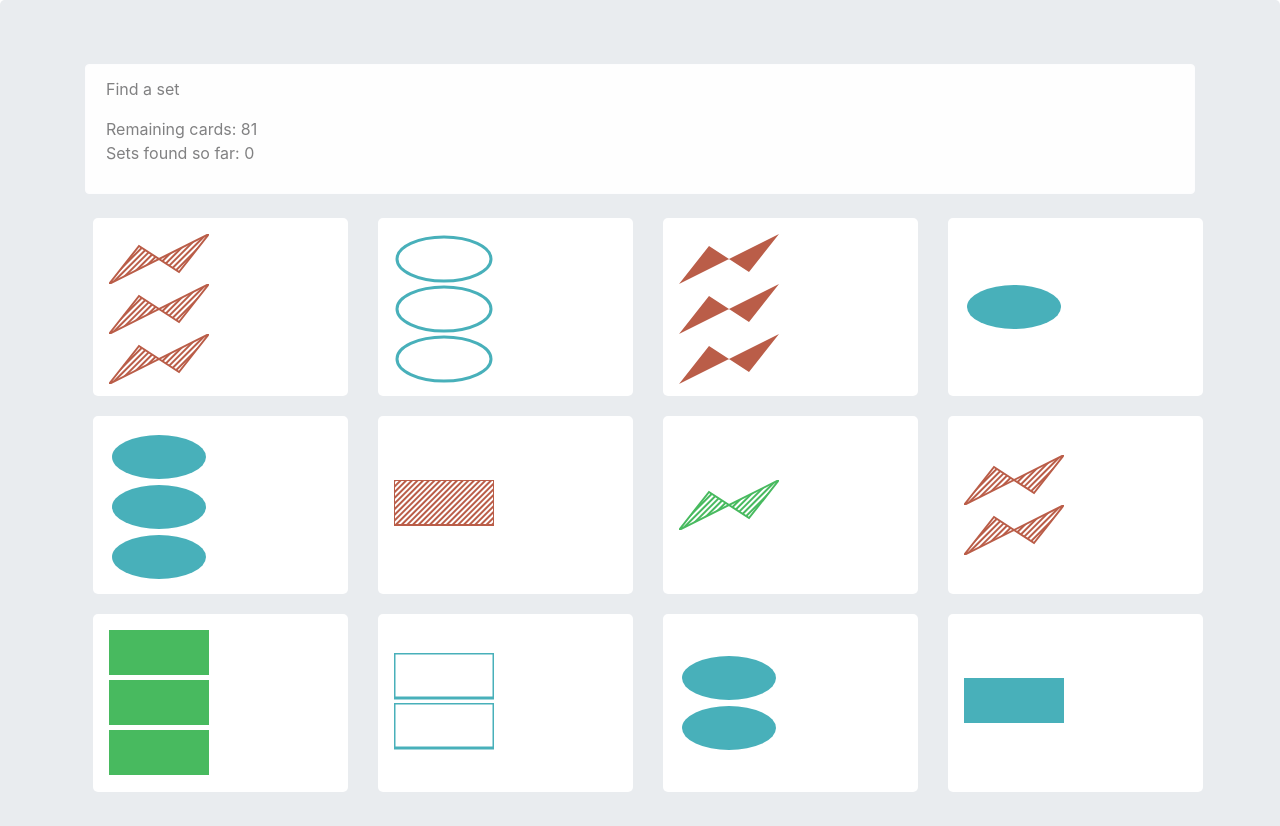
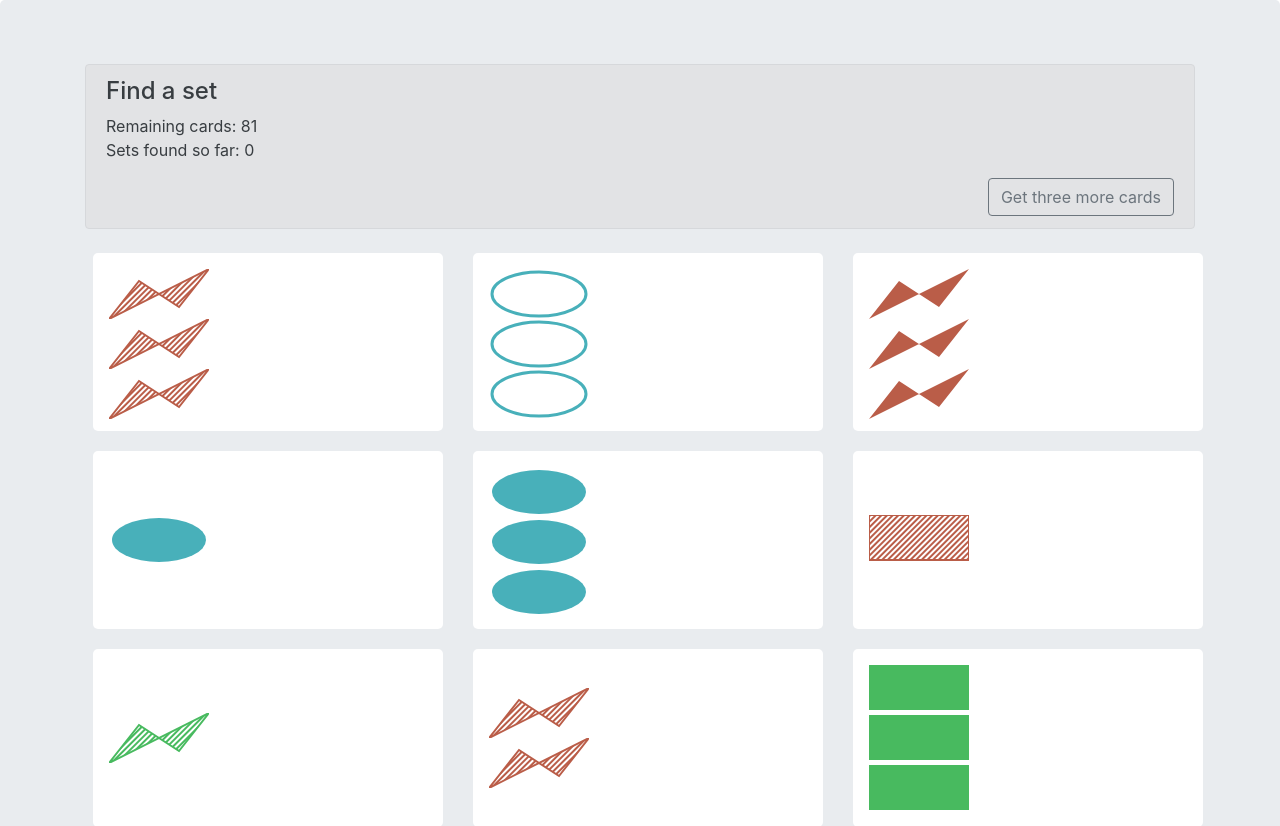
Before and after one commit to Jana-Z/threeOfAKind, a React (Create React App) app: page / in a window 1280 px wide. Shown: the top 826 px of the page. Built offline with nearby package versions, Linux system fonts and the light colour scheme.

Commit message:
Added more cards btn

```diff
--- a/src/App.js
+++ b/src/App.js
@@ -5,6 +5,7 @@ import Col from 'react-bootstrap/Col';
 import Jumbotron from 'react-bootstrap/Jumbotron';
 import PlayingCard from './Playingcard';
 import Alert from 'react-bootstrap/Alert';
+import Button from 'react-bootstrap/Button';
 
 const FEATURES = {
 //             blue        red        green
@@ -59,7 +60,7 @@ class App extends React.Component{
       clicked: [],
       heading: {
         message: 'Find a set',
-        status: 'light'},
+        status: 'secondary'},
     }
 
     this.cardInFocus = this.cardInFocus.bind(this);
@@ -67,6 +68,7 @@ class App extends React.Component{
     this.handleClick = this.handleClick.bind(this);
     this.renderCard = this.renderCard.bind(this);
     this.checkSet = this.checkSet.bind(this);
+    this.addCards = this.addCards.bind(this);
 
   }
 
@@ -108,6 +110,22 @@ class App extends React.Component{
 
   }
 
+  addCards(x) {
+
+  this.setState((state) => {
+      let deck = [...state.curr_deck];
+      let pile = [...state.pile];
+      for(let i = 0; i < x ; i ++){
+        deck.push(pile.pop());
+      }
+      return {
+        curr_deck: deck,
+        pile: pile,
+      }
+    })
+
+  }
+
   componentDidUpdate(prevProps, prevState) {
     // Check for Set
     if(this.state.clicked.length === 3 && this.state.clicked !== prevState.clicked) {
@@ -142,13 +160,14 @@ class App extends React.Component{
         }
     }
 
+    // valid set
     this.setState((state) => {
       let deck = [...state.curr_deck];
       let pile = [...state.pile];
+      if(deck.length === 12){
         for(const setCard of this.state.clicked){
           deck[setCard] = pile.pop();
         }
-      console.log(deck, pile)
         return {
           curr_deck: deck,
           pile: pile,
@@ -158,6 +177,21 @@ class App extends React.Component{
             message: 'That was a valid set',
             status: 'success',
           }
+        }
+      }
+      else {
+        for(const setCard of this.state.clicked){
+          deck.splice(setCard, 1);
+        }
+        return {
+          clicked: [],
+          curr_deck: deck,
+          score: state.score + 1,
+          heading: {
+            message: 'That was a valid set',
+            status: 'success',
+          }
+        };
       }
     });
   }
@@ -189,7 +223,6 @@ class App extends React.Component{
   renderCard(i) {
 
     let curr_card = this.state.curr_deck[i]
-
     return (
       <PlayingCard
         color={curr_card.color}
@@ -210,22 +243,28 @@ class App extends React.Component{
     let colStyle = {
       height: 'auto',
     }
-      let rows = [...Array(3).keys()];
+    let rows = [...Array(this.state.curr_deck.length/3).keys()];
+    console.log(rows);
     return (
       <div>
         <Jumbotron>
           <Container>
         <Alert variant={this.state.heading.status}>
-            <p>{this.state.heading.message}</p>
+          <Alert.Heading>{this.state.heading.message}</Alert.Heading>
           <p>Remaining cards: {this.state.pile.length} <br />
             Sets found so far: {this.state.score}</p>
+            <div className="d-flex justify-content-end">
+              <Button onClick={() => this.addCards(3)} variant={`outline-${this.state.heading.status}`}>
+                Get three more cards
+              </Button>
+            </div>
         </Alert>
 
               {rows.map(r =>
-                  <Row>
-                    {this.state.curr_deck.slice(r, r+4).map((card, idx) =>
-                        <Col lg={true} style={colStyle}>
-                          {this.renderCard(idx+r*4)}
+                <Row key={r}>
+                  {this.state.curr_deck.slice(r, r+3).map((card, idx) =>
+                      <Col lg={true} style={colStyle} key={idx+r*3}>
+                        {this.renderCard(idx+r*3)}
                       </Col>
                   )}
                 </Row>
```
Lines whose indentation alone changed are shown as unchanged.
